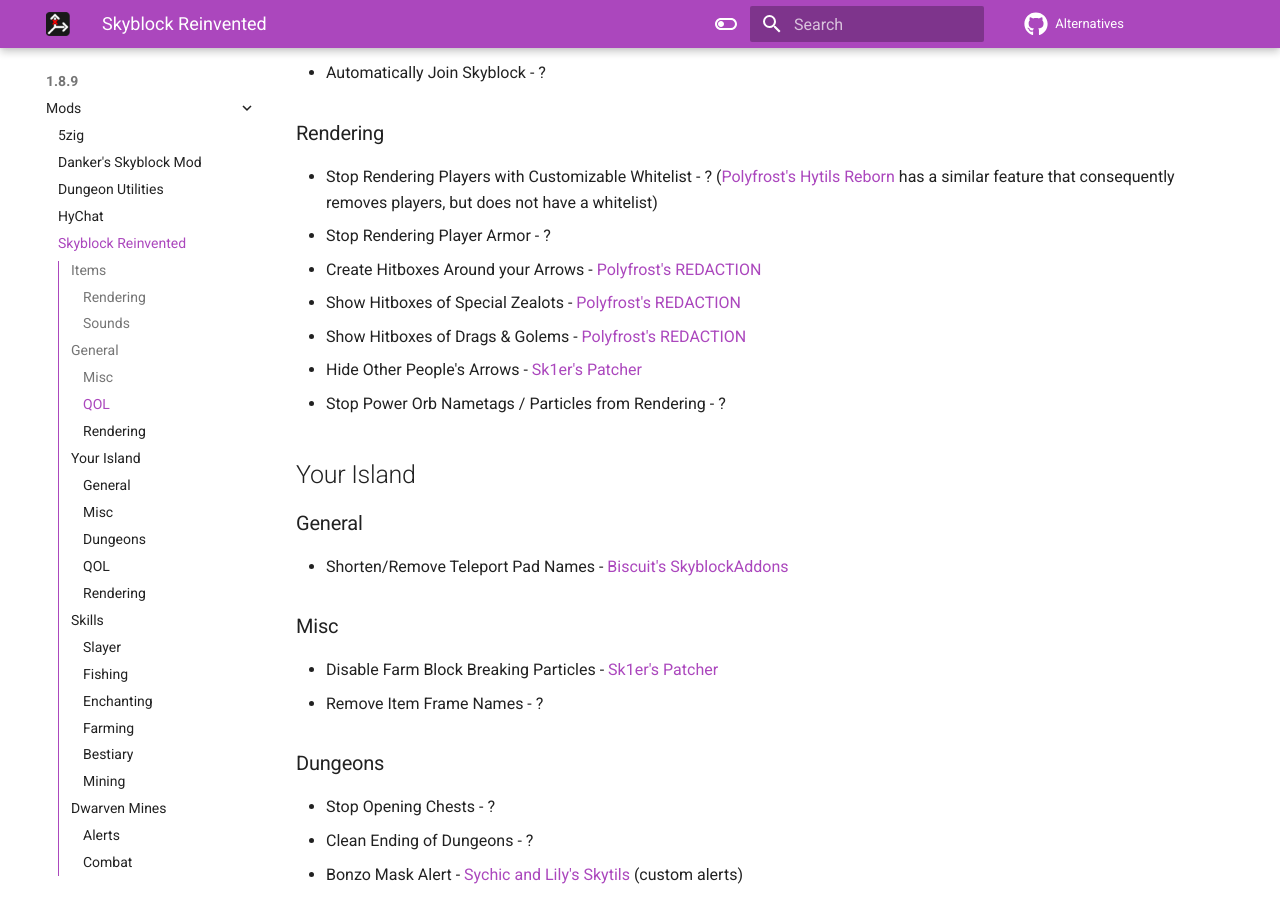
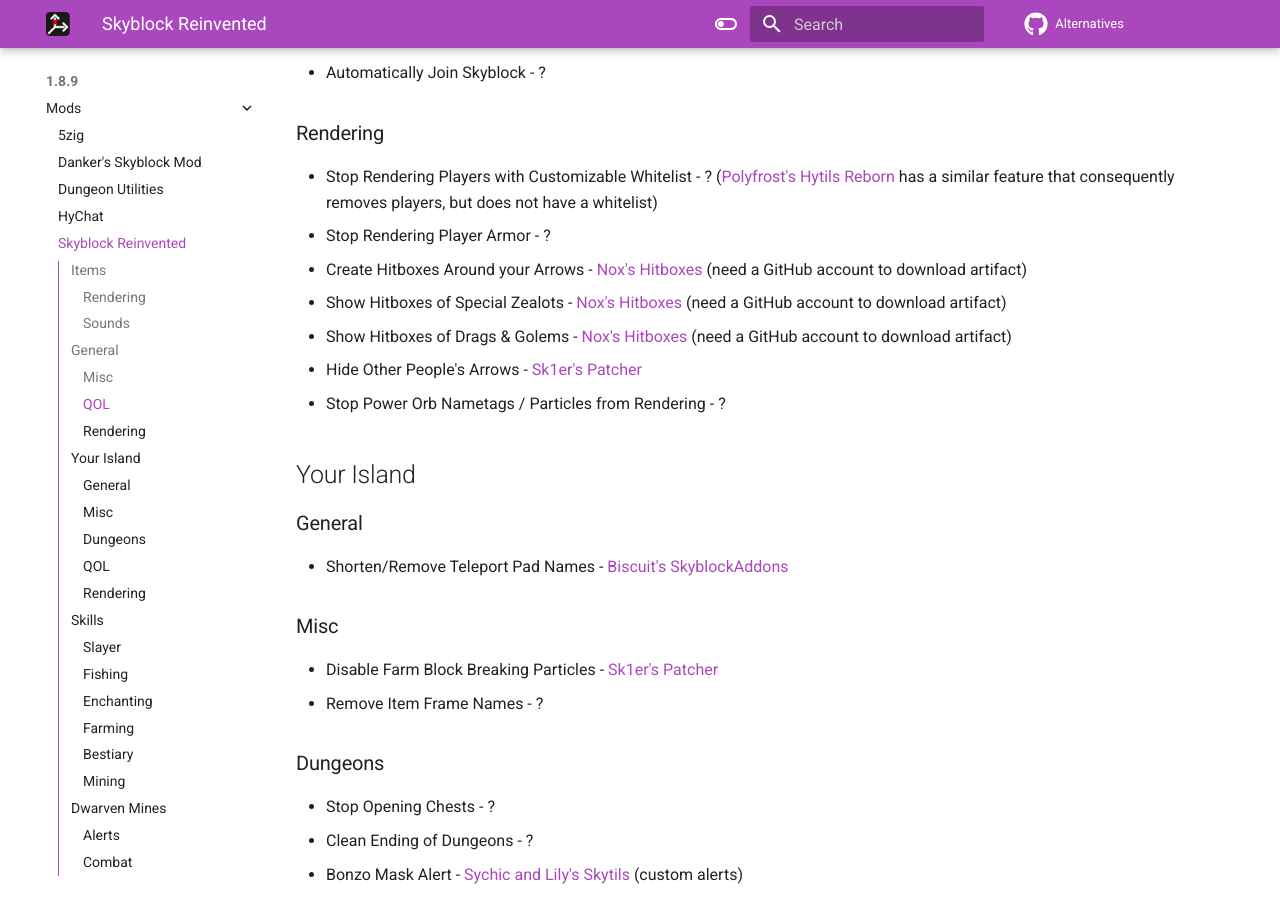
Before and after one commit to MicrocontrollersDev/Alternatives, an MkDocs documentation site: the page built from docs/1.8.9/skyblock_reinvented.md, in a window 1280 px wide and 900 px high, scrolled down 994 px. Built offline with MkDocs 1.6.1 and Material for MkDocs 9.7.7, drawn with Linux system fonts in a browser that asks for light colours; comment, search, counter and statistics services are not loaded.

Commit message:
add nox's mods

```diff
--- a/docs/1.8.9/skyblock_reinvented.md
+++ b/docs/1.8.9/skyblock_reinvented.md
@@ -37,9 +37,9 @@
 
 * Stop Rendering Players with Customizable Whitelist - ? ([Polyfrost's Hytils Reborn](https://github.com/Polyfrost/Hytils-Reborn/releases/latest) has a similar feature that consequently removes players, but does not have a whitelist)
 * Stop Rendering Player Armor - ?
-* Create Hitboxes Around your Arrows - [Polyfrost's REDACTION](https://github.com/Polyfrost/REDACTION/releases/latest)
-* Show Hitboxes of Special Zealots - [Polyfrost's REDACTION](https://github.com/Polyfrost/REDACTIO/releases/latest)
-* Show Hitboxes of Drags & Golems - [Polyfrost's REDACTION](https://github.com/Polyfrost/REDACTIO/releases/latest)
+* Create Hitboxes Around your Arrows - [Nox's Hitboxes](https://github.com/Noxiuam/Hitboxes/actions) (need a GitHub account to download artifact)
+* Show Hitboxes of Special Zealots - [Nox's Hitboxes](https://github.com/Noxiuam/Hitboxes/actions) (need a GitHub account to download artifact)
+* Show Hitboxes of Drags & Golems - [Nox's Hitboxes](https://github.com/Noxiuam/Hitboxes/actions) (need a GitHub account to download artifact)
 * Hide Other People's Arrows - [Sk1er's Patcher](https://sk1er.club/mods/patcher)
 * Stop Power Orb Nametags / Particles from Rendering - ?
 
```
Also changed, not shown: docs/1.8.9/badlion_client.md (+2 -2 lines), docs/1.8.9/feather_client.md (+1 -1 lines), docs/1.8.9/labymod.md (+3 -3 lines), docs/1.8.9/lunar_client.md (+2 -2 lines), docs/1.8.9/wyvtils.md (+1 -1 lines).
